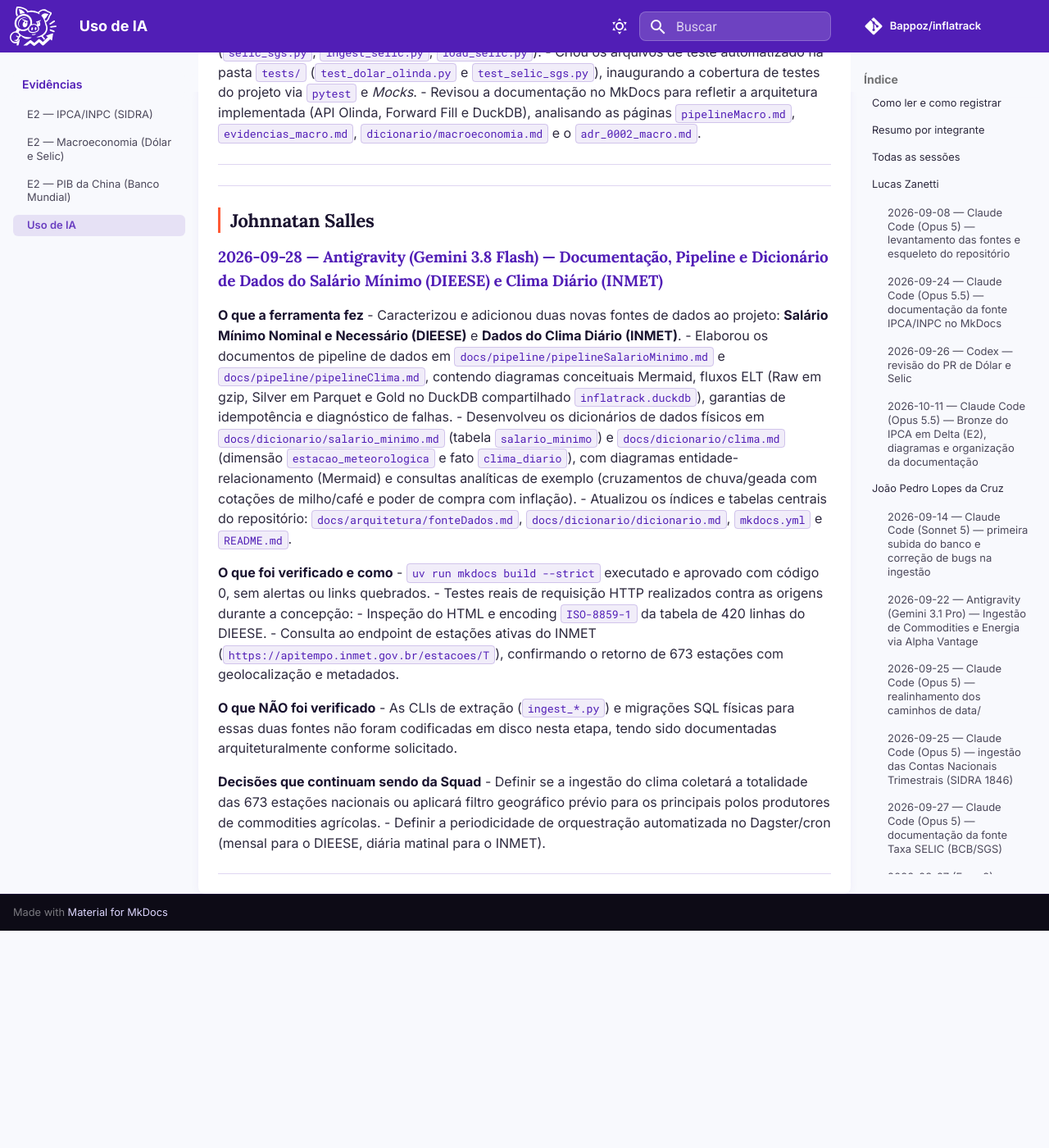
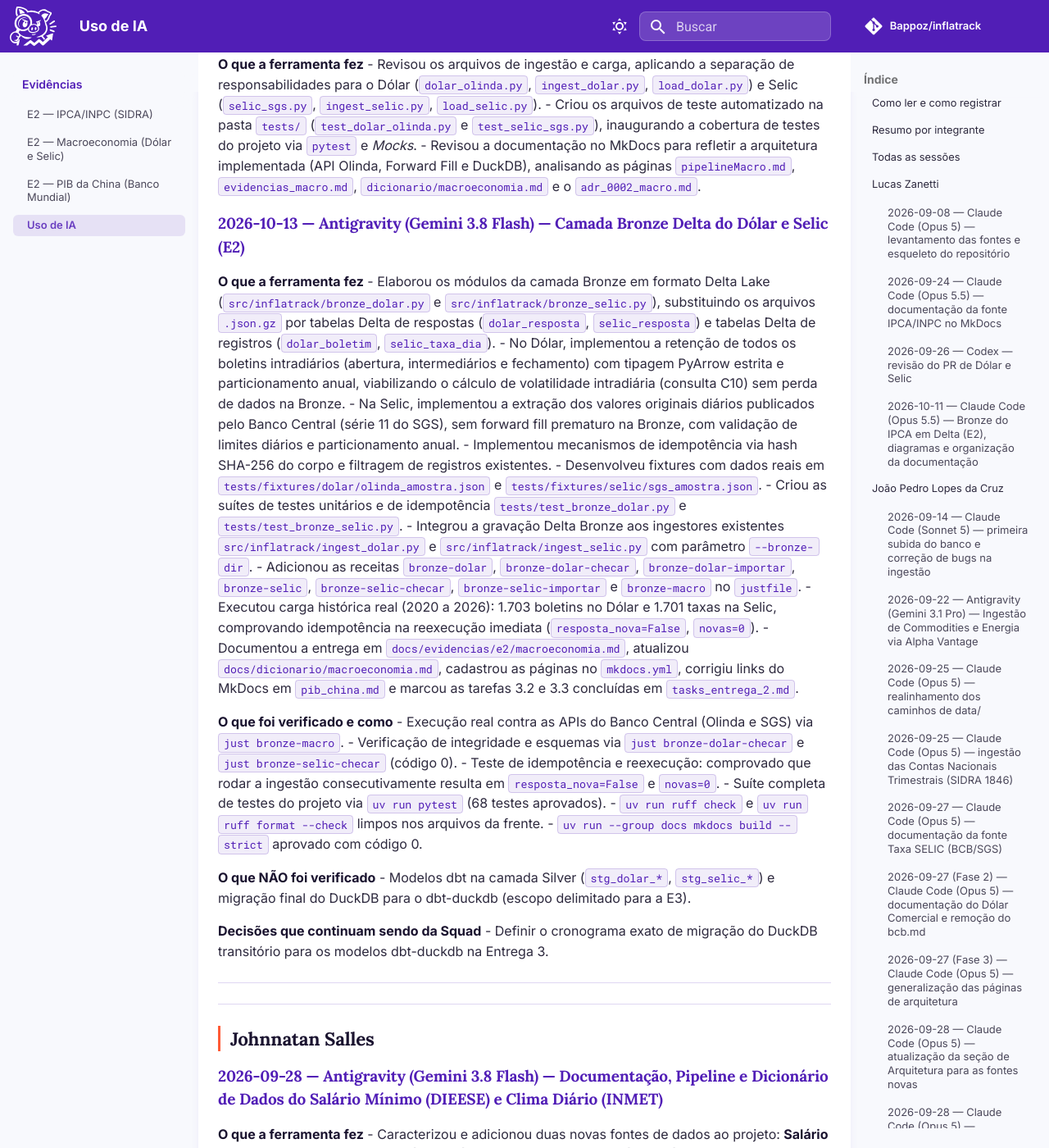
Before and after one commit to Bappoz/inflatrack, an MkDocs documentation site: the page built from docs/evidencias/uso_ia.md, in a window 1280 px wide and 1400 px high, scrolled down 22211 px. Shown: the whole window at 82% size. Built offline with MkDocs 1.6.1 and Material for MkDocs 9.7.7, drawn with Linux system fonts in a browser that asks for light colours; comment, search, counter and statistics services are not loaded; before the commit the page ends 23346 px from its top, so only the background shows below that; some of the changed text lies outside the part shown.

Commit message:
feat: adição de uso de IA

```diff
--- a/AI-USAGE.md
+++ b/AI-USAGE.md
@@ -15,7 +15,7 @@ Exigido pela [Política de Uso de IA](https://unb-bd2.github.io/PlanoEnsino/) da
 | Lucas Zanetti | 4 | 2026-09-08 a 2026-10-11 | Claude Code (Opus 5.5) (2), Claude Code (Opus 5) (1), Codex (1) |
 | João Pedro Lopes da Cruz | 18 | 2026-09-14 a 2026-10-11 | Claude Code (Opus 5) (8), Claude Code (Opus 5.5) (8), Claude Code (Sonnet 5) (1), Antigravity (Gemini 3.1 Pro) (1) |
 | Artur Fernandes Galdino | 2 | 2026-09-25 a 2026-10-13 | Antigravity (Gemini 3.6 Flash) (1), Antigravity (Gemini 3.8 Flash) (1) |
-| Pedro Américo | 2 | 2026-09-25 a 2026-09-25 | Antigravity (Gemini 3.1 Pro) (2) |
+| Pedro Américo | 3 | 2026-09-25 a 2026-10-13 | Antigravity (Gemini 3.1 Pro) (2), Antigravity (Gemini 3.8 Flash) (1) |
 | Johnnatan Salles | 1 | 2026-09-28 a 2026-09-28 | Antigravity (Gemini 3.8 Flash) (1) |
 
 ## Todas as sessões
@@ -49,6 +49,7 @@ Exigido pela [Política de Uso de IA](https://unb-bd2.github.io/PlanoEnsino/) da
 | 2026-10-11 | João Pedro Lopes da Cruz | Claude Code (Opus 5.5) | Delta, fonte que some e tabela de respostas na Bronze |
 | 2026-10-11 | Lucas Zanetti | Claude Code (Opus 5.5) | Bronze do IPCA em Delta (E2), diagramas e organização da documentação |
 | 2026-10-13 | Artur Fernandes Galdino | Antigravity (Gemini 3.8 Flash) | Implementação da Bronze do PIB da China em Delta Lake (E2) |
+| 2026-10-13 | Pedro Américo | Antigravity (Gemini 3.8 Flash) | Implementação da Camada Bronze Delta de Dólar e Selic (E2) |
 
 ---
 
@@ -992,6 +993,34 @@ de tarefas nessa linha.
 - Revisou os arquivos de ingestão e carga, aplicando a separação de responsabilidades para o Dólar (`dolar_olinda.py`, `ingest_dolar.py`, `load_dolar.py`) e Selic (`selic_sgs.py`, `ingest_selic.py`, `load_selic.py`).
 - Criou os arquivos de teste automatizado na pasta `tests/` (`test_dolar_olinda.py` e `test_selic_sgs.py`), inaugurando a cobertura de testes do projeto via `pytest` e *Mocks*.
 - Revisou a documentação no MkDocs para refletir a arquitetura implementada (API Olinda, Forward Fill e DuckDB), analisando as páginas `pipelineMacro.md`, `evidencias_macro.md`, `dicionario/macroeconomia.md` e o `adr_0002_macro.md`.
+
+### 2026-10-13 — Antigravity (Gemini 3.8 Flash) — Camada Bronze Delta do Dólar e Selic (E2)
+
+**O que a ferramenta fez**
+- Elaborou os módulos da camada Bronze em formato Delta Lake (`src/inflatrack/bronze_dolar.py` e `src/inflatrack/bronze_selic.py`), substituindo os arquivos `.json.gz` por tabelas Delta de respostas (`dolar_resposta`, `selic_resposta`) e tabelas Delta de registros (`dolar_boletim`, `selic_taxa_dia`).
+- No Dólar, implementou a retenção de todos os boletins intradiários (abertura, intermediários e fechamento) com tipagem PyArrow estrita e particionamento anual, viabilizando o cálculo de volatilidade intradiária (consulta C10) sem perda de dados na Bronze.
+- Na Selic, implementou a extração dos valores originais diários publicados pelo Banco Central (série 11 do SGS), sem forward fill prematuro na Bronze, com validação de limites diários e particionamento anual.
+- Implementou mecanismos de idempotência via hash SHA-256 do corpo e filtragem de registros existentes.
+- Desenvolveu fixtures com dados reais em `tests/fixtures/dolar/olinda_amostra.json` e `tests/fixtures/selic/sgs_amostra.json`.
+- Criou as suítes de testes unitários e de idempotência `tests/test_bronze_dolar.py` e `tests/test_bronze_selic.py`.
+- Integrou a gravação Delta Bronze aos ingestores existentes `src/inflatrack/ingest_dolar.py` e `src/inflatrack/ingest_selic.py` com parâmetro `--bronze-dir`.
+- Adicionou as receitas `bronze-dolar`, `bronze-dolar-checar`, `bronze-dolar-importar`, `bronze-selic`, `bronze-selic-checar`, `bronze-selic-importar` e `bronze-macro` no `justfile`.
+- Executou carga histórica real (2020 a 2026): 1.703 boletins no Dólar e 1.701 taxas na Selic, comprovando idempotência na reexecução imediata (`resposta_nova=False`, `novas=0`).
+- Documentou a entrega em `docs/evidencias/e2/macroeconomia.md`, atualizou `docs/dicionario/macroeconomia.md`, cadastrou as páginas no `mkdocs.yml`, corrigiu links do MkDocs em `pib_china.md` e marcou as tarefas 3.2 e 3.3 concluídas em `tasks_entrega_2.md`.
+
+**O que foi verificado e como**
+- Execução real contra as APIs do Banco Central (Olinda e SGS) via `just bronze-macro`.
+- Verificação de integridade e esquemas via `just bronze-dolar-checar` e `just bronze-selic-checar` (código 0).
+- Teste de idempotência e reexecução: comprovado que rodar a ingestão consecutivamente resulta em `resposta_nova=False` e `novas=0`.
+- Suíte completa de testes do projeto via `uv run pytest` (68 testes aprovados).
+- `uv run ruff check` e `uv run ruff format --check` limpos nos arquivos da frente.
+- `uv run --group docs mkdocs build --strict` aprovado com código 0.
+
+**O que NÃO foi verificado**
+- Modelos dbt na camada Silver (`stg_dolar_*`, `stg_selic_*`) e migração final do DuckDB para o dbt-duckdb (escopo delimitado para a E3).
+
+**Decisões que continuam sendo da Squad**
+- Definir o cronograma exato de migração do DuckDB transitório para os modelos dbt-duckdb na Entrega 3.
 ---
 
 ---
```
